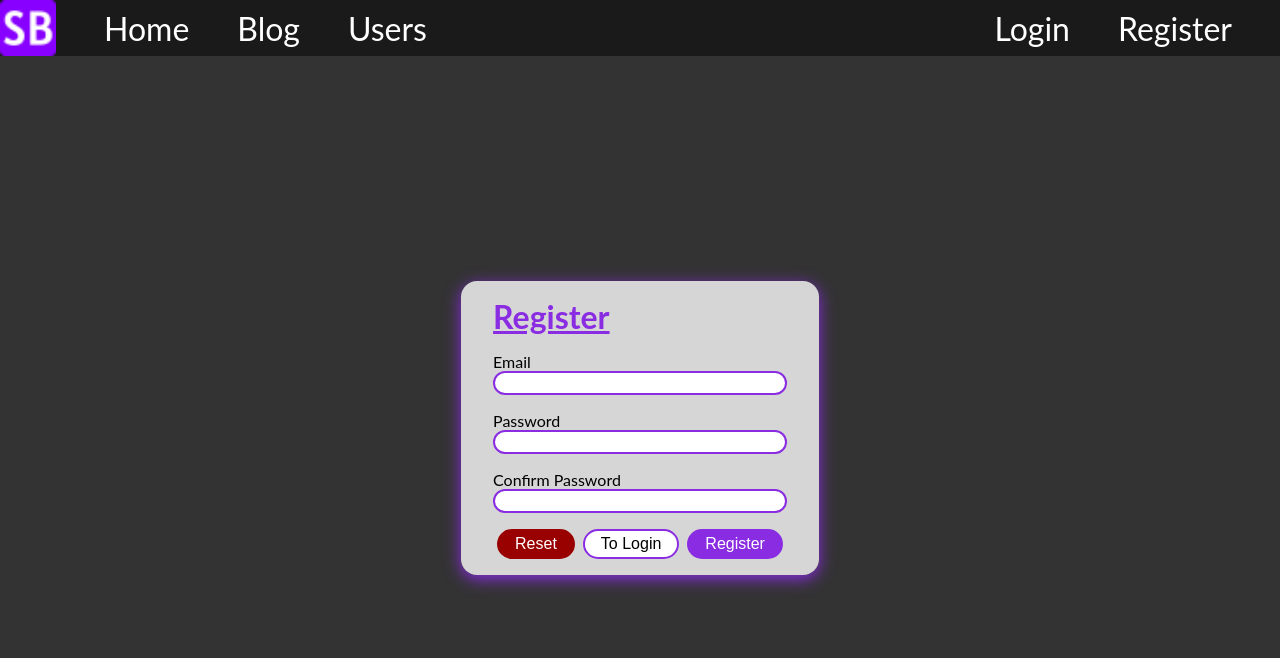
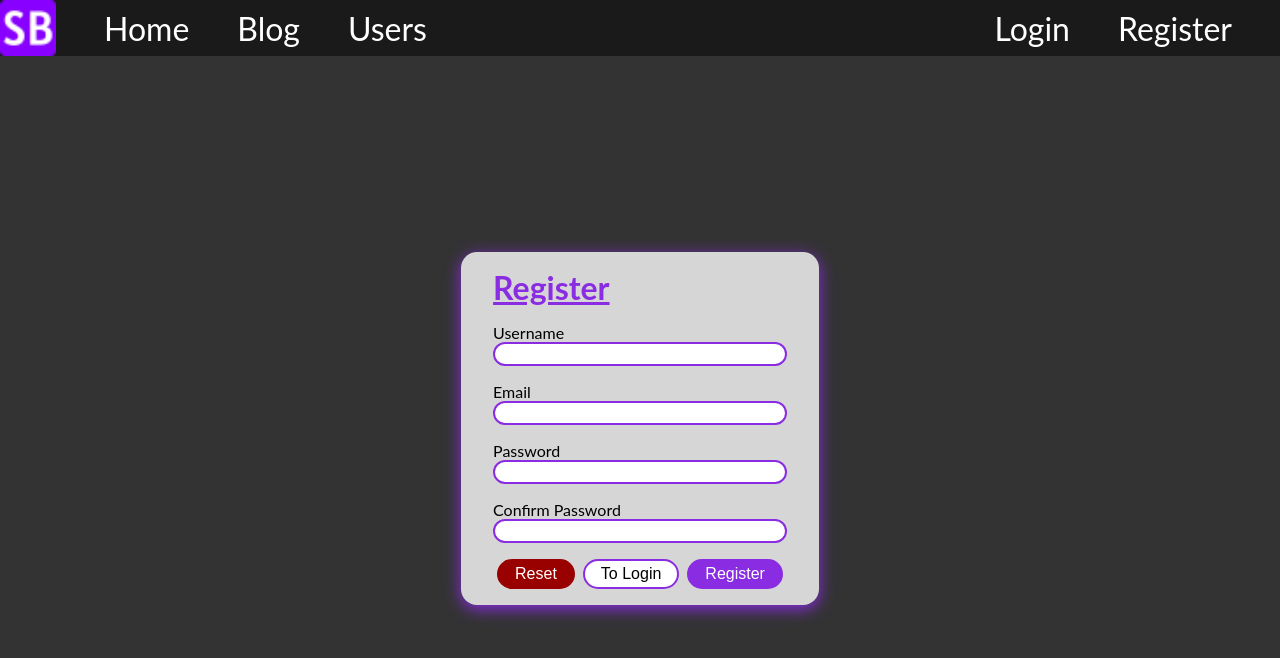
Before and after one commit to schattenbrot/mini-blog-frontend, a Next.js app: page /register in a window 1280 px wide. Shown: the top 658 px of the page. Built offline with nearby package versions, Linux system fonts and the light colour scheme; no server answers.

Commit message:
fix user being abled to register without a username

```diff
--- a/helpers/validation.ts
+++ b/helpers/validation.ts
@@ -4,6 +4,8 @@ const TITLE_MIN_LENGTH = 3;
 const TITLE_MAX_LENGTH = 40;
 const TEXT_MIN_LENGTH = 5;
 const TEXT_MAX_LENGTH = 700;
+const USER_MIN_LENGTH = 3;
+const USERNAME_MAX_LENGTH = 20;
 
 export const validateEmail: (email: string) => boolean = (email: string) => {
   const regexp = new RegExp(
@@ -46,3 +48,13 @@ export const validateText = (text: string): boolean => {
   }
   return true;
 };
+
+export const validateUsername = (username: string): boolean => {
+  if (username.length < USER_MIN_LENGTH) {
+    return false;
+  }
+  if (username.length > USERNAME_MAX_LENGTH) {
+    return false;
+  }
+  return true;
+};
--- a/pages/register/index.tsx
+++ b/pages/register/index.tsx
@@ -5,11 +5,20 @@ import { useRouter } from "next/router";
 import { FormEventHandler, MouseEventHandler, useState } from "react";
 import styles from "../../styles/pages/Register.module.scss";
 import Button from "../../components/base/Button";
-import { validateEmail, validatePassword } from "../../helpers/validation";
+import {
+  validateEmail,
+  validatePassword,
+  validateUsername,
+} from "../../helpers/validation";
 import useInput from "../../hooks/useInput";
 
 const RegisterPage: NextPage = () => {
   const router = useRouter();
+  const {
+    value: username,
+    bind: bindUsername,
+    reset: resetUsername,
+  } = useInput("");
   const { value: email, bind: bindEmail, reset: resetEmail } = useInput("");
   const {
     value: password,
@@ -31,6 +40,9 @@ const RegisterPage: NextPage = () => {
     event.preventDefault();
 
     // simple form validation
+    if (!validateUsername(username)) {
+      return;
+    }
     if (!validateEmail(email)) {
       return;
     }
@@ -39,10 +51,12 @@ const RegisterPage: NextPage = () => {
     }
 
     const payload = {
+      name: username,
       email,
       password,
     };
 
+    try {
       const response: AxiosResponse<any, any> = await axios.post(
         "/users",
         payload,
@@ -53,10 +67,6 @@ const RegisterPage: NextPage = () => {
         }
       );
 
-    if (!response) {
-      console.log("Something horrible happened");
-    }
-
       const data = response.data;
 
       console.log(data);
@@ -65,10 +75,14 @@ const RegisterPage: NextPage = () => {
         router.push("/login");
         return;
       }
+    } catch (error) {
+      console.error(error);
+    }
   };
 
   const resetHandler: FormEventHandler = (event) => {
     event.preventDefault();
+    resetUsername();
     resetEmail();
     resetPassword();
     resetConfirmPassword();
@@ -85,6 +99,15 @@ const RegisterPage: NextPage = () => {
       <div className={styles.container}>
         <h1>Register</h1>
         <form onSubmit={submitHandler} onReset={resetHandler}>
+          <div className={styles["input-element"]}>
+            <label htmlFor='username'>Username</label>
+            <input
+              type='text'
+              name='username'
+              id='username'
+              {...bindUsername}
+            />
+          </div>
           <div className={styles["input-element"]}>
             <label htmlFor='email'>Email</label>
             <input type='email' name='email' id='email' {...bindEmail} />
```
Lines whose indentation alone changed are shown as unchanged.
